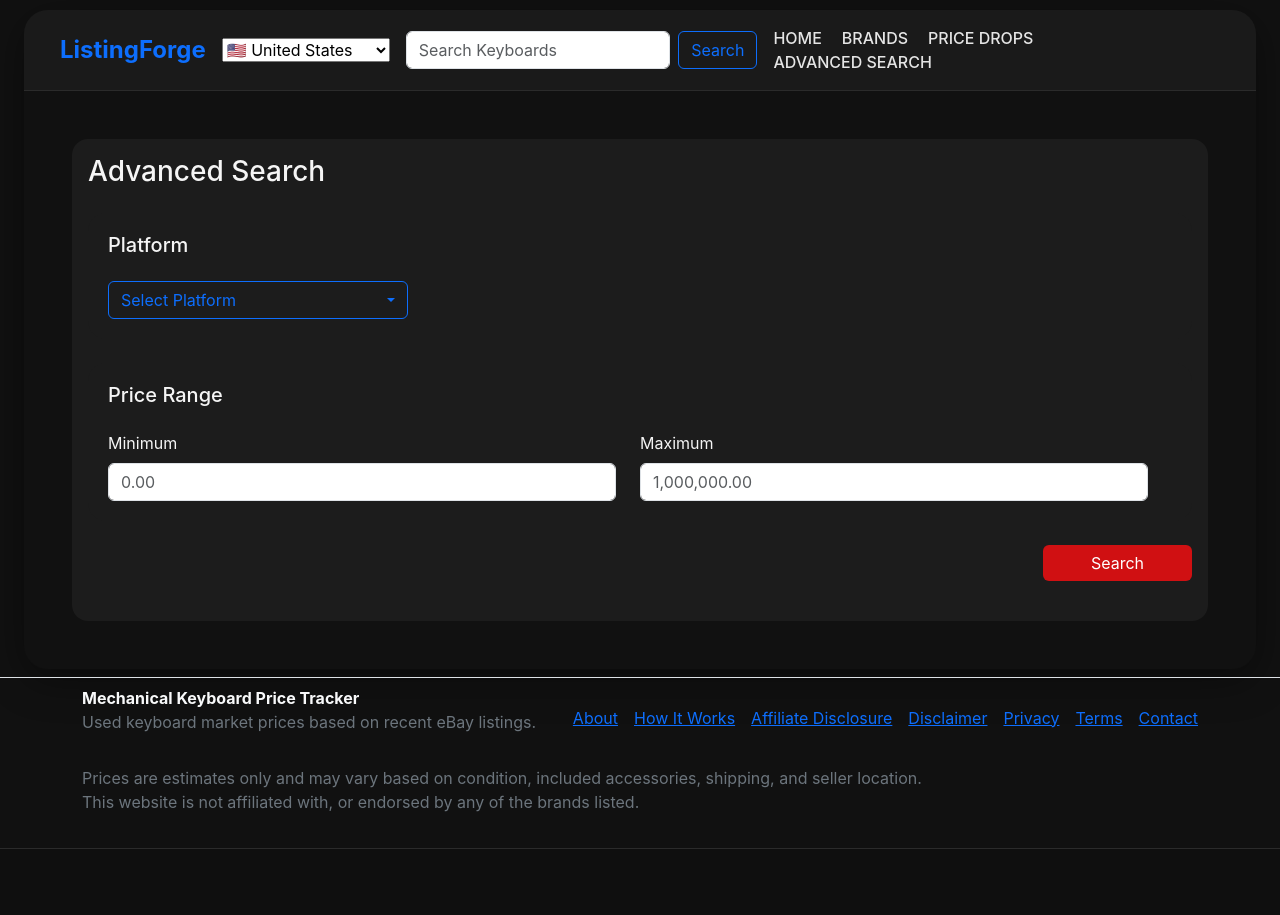
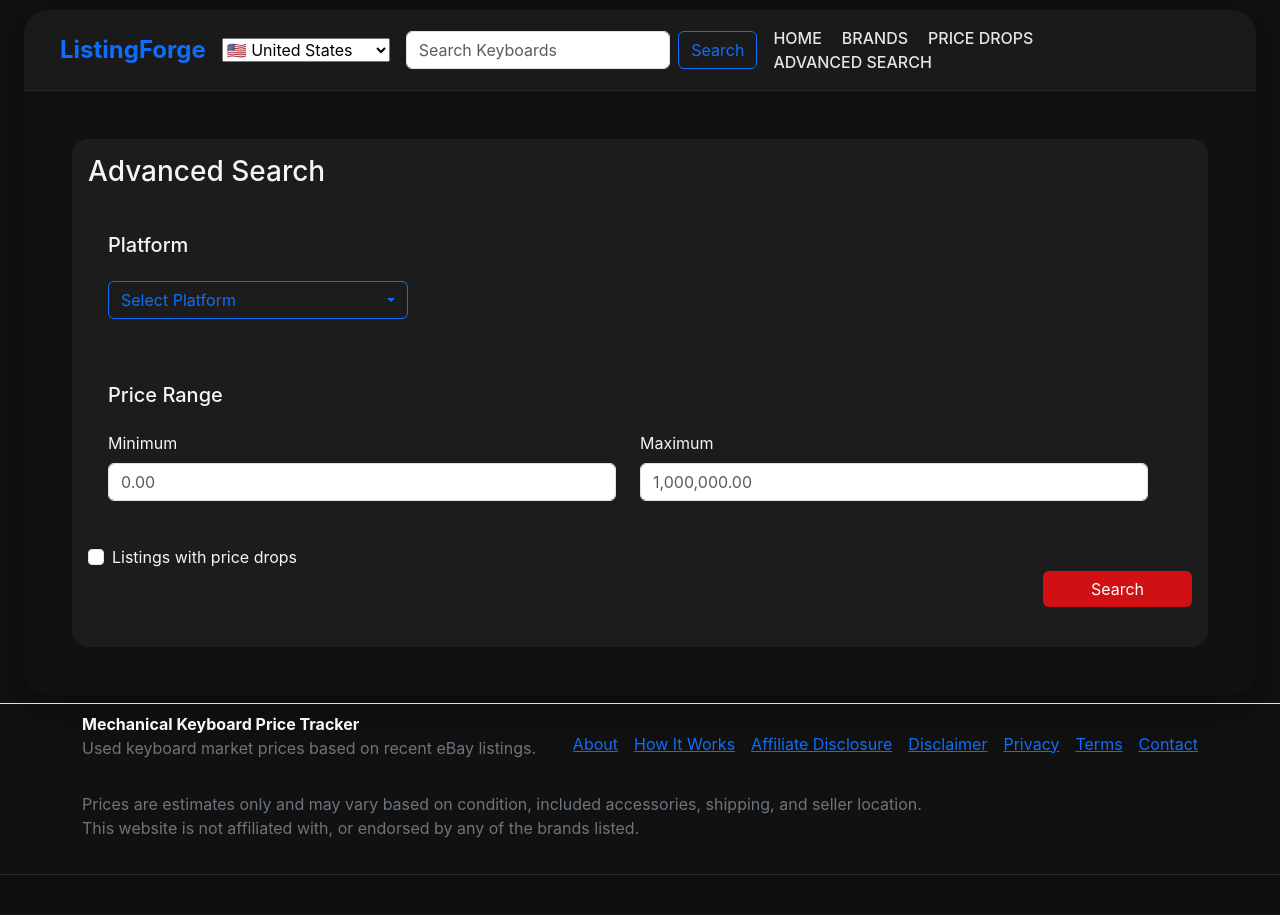
Before and after one commit to Michael668875/listingforge, a Django app: page /advanced_search/ in a window 1280 px wide. Shown: the top 915 px of the page. Before the commit the page ends 849 px from the top, so only its background shows below. Run offline with Django 5.2, Linux system fonts and the light colour scheme; data that the repository does not hold is empty; some libraries are stand-ins or nearby versions.

Commit message:
added price history to advanced search. Moved drops fnction to ListingManager

```diff
--- a/listings/managers.py
+++ b/listings/managers.py
@@ -1,7 +1,15 @@
 from django.db import models
-from django.db.models import Window, ExpressionWrapper, FloatField, F
-from django.db.models.functions import Lag
+from django.db.models import ExpressionWrapper, FloatField, F, OuterRef, Subquery, FloatField
 
+from django.db import models
+from django.db.models import (
+    F,
+    OuterRef,
+    Subquery,
+    ExpressionWrapper,
+    FloatField,
+)
+from django.apps import apps
 
 class ListingQuerySet(models.QuerySet):
     def filter_country(self, country):
@@ -22,38 +30,150 @@ class ListingManager(models.Manager):
             .order_by("-last_updated")
         )
 
-class PriceHistoryManager(models.Manager):
+    def drops(self, country=None):
 
-    def drops(self, country=None):
+        PriceHistory = apps.get_model("listings", "PriceHistory")
+
+        # Oldest recorded PriceHistory price for each listing
+        first_price = (
+            PriceHistory.objects
+            .filter(listing=OuterRef("pk"))
+            .order_by("recorded_at", "id")
+            .values("price")[:1]
+        )
+
         queryset = (
             self.get_queryset()
-            .filter(
-                listing__status="ACTIVE",
-            )
+            .filter(status="ACTIVE")
             .annotate(
-                old_price=Window(
-                    expression=Lag("price"),
-                    partition_by=[F("listing")],
-                    order_by=[
-                        F("recorded_at").asc(),
-                        F("id").asc(),
-                    ],
-                )
+                old_price=Subquery(first_price),
             )
             .filter(
-                old_price__isnull=False,
-                price__lt=F("old_price"),
+                old_price__gt=F("price"),
             )
             .annotate(
                 discount_percent=ExpressionWrapper(
-                    (F("old_price") - F("price")) * 100 / F("old_price"),
+                    (F("old_price") - F("price")) * 100
+                    / F("old_price"),
                     output_field=FloatField(),
                 )
             )
-            .select_related("listing")
         )
 
         if country:
-            queryset = queryset.filter(listing__country=country)
+            queryset = queryset.filter(country=country)
 
         return queryset.order_by("-discount_percent")
+
+# class PriceHistoryManager(models.Manager):
+
+#     def drops(self, country=None):
+#         queryset = (
+#             self.get_queryset()
+#             .filter(
+#                 listing__status="ACTIVE",
+#             )
+#             .annotate(
+#                 old_price=Window(
+#                     expression=Lag("price"),
+#                     partition_by=[F("listing")],
+#                     order_by=[
+#                         F("recorded_at").asc(),
+#                         F("id").asc(),
+#                     ],
+#                 )
+#             )
+#             .filter(
+#                 old_price__isnull=False,
+#                 price__lt=F("old_price"),
+#             )
+#             .annotate(
+#                 discount_percent=ExpressionWrapper(
+#                     (F("old_price") - F("price")) * 100 / F("old_price"),
+#                     output_field=FloatField(),
+#                 )
+#             )
+#             .select_related("listing")
+#         )
+
+#         if country:
+#             queryset = queryset.filter(listing__country=country)
+
+#         return queryset.order_by("-discount_percent")
+
+
+
+# class PriceHistoryManager(models.Manager):
+
+#     def drops(self, country=None):
+
+#         first_price = (
+#             self.get_queryset()
+#             .filter(listing_id=OuterRef("listing_id"))
+#             .order_by("recorded_at", "id")
+#             .values("price")[:1]
+#         )
+
+#         queryset = (
+#             self.get_queryset()
+#             .filter(
+#                 listing__status="ACTIVE",
+#             )
+#             .annotate(
+#                 old_price=Subquery(first_price),
+#             )
+#             .filter(
+#                 old_price__gt=F("listing__price"),
+#             )
+#             .annotate(
+#                 discount_percent=ExpressionWrapper(
+#                     (F("old_price") - F("listing__price")) * 100
+#                     / F("old_price"),
+#                     output_field=FloatField(),
+#                 )
+#             )
+#             .select_related("listing")
+#         )
+
+#         if country:
+#             queryset = queryset.filter(
+#                 listing__country=country
+#             )
+
+#         return queryset.order_by("-discount_percent")
+
+
+# class PriceHistoryManager(models.Manager):
+
+#     def drops(self, country=None):
+
+#         # Oldest recorded PriceHistory price for each listing
+#         first_price = (
+#             self.get_queryset()
+#             .filter(listing_id=OuterRef("pk"))
+#             .order_by("recorded_at", "id")
+#             .values("price")[:1]
+#         )
+
+#         queryset = (
+#             Listing.objects
+#             .filter(status="ACTIVE")
+#             .annotate(
+#                 old_price=Subquery(first_price),
+#             )
+#             .filter(
+#                 old_price__gt=F("price"),
+#             )
+#             .annotate(
+#                 discount_percent=ExpressionWrapper(
+#                     (F("old_price") - F("price")) * 100
+#                     / F("old_price"),
+#                     output_field=FloatField(),
+#                 )
+#             )
+#         )
+
+#         if country:
+#             queryset = queryset.filter(country=country)
+
+#         return queryset.order_by("-discount_percent")
--- a/listings/models.py
+++ b/listings/models.py
@@ -1,6 +1,6 @@
 from django.db import models
 from django.utils import timezone
-from .managers import (PriceHistoryManager, ListingManager,)
+from .managers import ListingManager
 
 CURRENCY_SYMBOLS = {
     "USD": "$",
@@ -157,7 +157,7 @@ class PriceHistory(models.Model):
         db_index=True,
     )
 
-    objects = PriceHistoryManager()
+    #objects = PriceHistoryManager()
 
     class Meta:
         db_table = "price_history"
--- a/listings/static/listings/style.css
+++ b/listings/static/listings/style.css
@@ -222,6 +222,10 @@
     box-shadow:0 0 15px rgba(0,217,255,.25);
 }
 
+.discount {
+  color: #d01012;
+}
+
 /* pagination */
 
 .pagination {
--- a/listings/templates/listings/advanced_search.html
+++ b/listings/templates/listings/advanced_search.html
@@ -126,7 +126,19 @@
 
 </div>
 
-
+<!-- Price Drops-->
+ <div class="form-check">
+    <input
+    class="form-check-input"
+    type="checkbox"
+    name="price_drops"
+    value="1"
+    id="priceDrops"
+    >
+    <label class="form-check-label" for="priceDrops">
+        Listings with price drops
+    </label>
+ </div>
 
 <!-- Search button -->
 
--- a/listings/views.py
+++ b/listings/views.py
@@ -20,11 +20,11 @@ class ListingView(ListView):
 class PriceDropsView(ListView):
     template_name = "listings/pricedrops.html"
     paginate_by = 40
-    #context_object_name = "drops"
+    context_object_name = "drops"
 
     def get_queryset(self):
         country = self.request.GET.get("country", "US")
-        return PriceHistory.objects.drops(country)
+        return Listing.objects.drops(country)
 
 
 #########
@@ -71,11 +71,92 @@ class AdvancedSearchView(TemplateView):
         return context
 
 
+# class SearchResultsView(ListView):
+#     template_name = "listings/search_results.html"
+#     context_object_name = "listings"
+#     paginate_by = 40
+
+
+#     def get_queryset(self):
+#         country = self.request.GET.get("country", "US")
+
+#         queryset = Listing.objects.filter(
+#             country=country,
+#             status="ACTIVE",
+#         )
+
+#         min_price = self.request.GET.get("min_price")
+#         max_price = self.request.GET.get("max_price")
+
+#         if min_price:
+#             queryset = queryset.filter(price__gte=min_price)
+
+#         if max_price:
+#             queryset = queryset.filter(price__lte=max_price)
+
+#         platforms = self.request.GET.getlist("platforms")
+
+#         if platforms:
+#             queryset = queryset.filter(
+#                 system__slug__in=platforms
+#             ).distinct()
+
+#         price_drops = self.request.GET.get("price_drops")
+
+#         if price_drops:
+#             drop_listing_ids = (
+#                 Listing.objects
+#                 .drops(country)
+#                 .values_list("id", flat=True)
+#                 .distinct()
+#             )
+
+#             queryset = queryset.filter(
+#                 id__in=drop_listing_ids
+#             )
+
+#         return queryset.order_by("-last_updated")
+
+#     # required ro preserve url when browsing pages.
+#     def get_context_data(self, **kwargs):
+#         context = super().get_context_data(**kwargs)
+
+#         params = self.request.GET.copy()
+#         params.pop("page", None)
+
+#         context["search_params"] = params.urlencode()
+
+#         platform_slugs = self.request.GET.getlist("platforms")
+
+
+#         context["selected_platforms"] = System.objects.filter(
+#             slug__in=platform_slugs
+#         )
+
+#         price_drops = self.request.GET.get("price_drops")
+
+#         if price_drops:
+#             drops = PriceHistory.objects.drops(
+#                 self.request.GET.get("country", "US")
+#             )
+
+#             drop_lookup = {
+#                 drop.listing_id: drop
+#                 for drop in drops
+#             }
+
+#             for listing in context["listings"]:
+#                 listing.price_drop = drop_lookup.get(listing.id)
+
+#         context["price_drops"] = price_drops
+
+#         return context
+
+
 class SearchResultsView(ListView):
     template_name = "listings/search_results.html"
     context_object_name = "listings"
     paginate_by = 40
-
 
     def get_queryset(self):
         country = self.request.GET.get("country", "US")
@@ -101,9 +182,21 @@ class SearchResultsView(ListView):
                 system__slug__in=platforms
             ).distinct()
 
+        price_drops = self.request.GET.get("price_drops")
+
+        if price_drops:
+            drop_listing_ids = (
+                Listing.objects
+                .drops(country)
+                .values_list("id", flat=True)
+            )
+
+            queryset = queryset.filter(
+                id__in=drop_listing_ids
+            )
+
         return queryset.order_by("-last_updated")
 
-    # required ro preserve url when browsing pages.
     def get_context_data(self, **kwargs):
         context = super().get_context_data(**kwargs)
 
@@ -116,9 +209,27 @@ class SearchResultsView(ListView):
 
         context["selected_platforms"] = System.objects.filter(
             slug__in=platform_slugs
-    )
+        )
+
+        price_drops = self.request.GET.get("price_drops")
+
+        if price_drops:
+            drops = Listing.objects.drops(
+                self.request.GET.get("country", "US")
+            )
+
+            drop_lookup = {
+                drop.id: drop
+                for drop in drops
+            }
+
+            for listing in context["listings"]:
+                listing.price_drop = drop_lookup.get(listing.id)
+
+        context["price_drops"] = price_drops
 
         return context
+
 
 
 class SearchView(ListView):
```
Also changed, not shown: listings/management/commands/fetch_ebay.py (+9 -9 lines), listings/templates/listings/pricedrops.html (+8 -8 lines), listings/templates/listings/search_results.html (+28 -0 lines).
